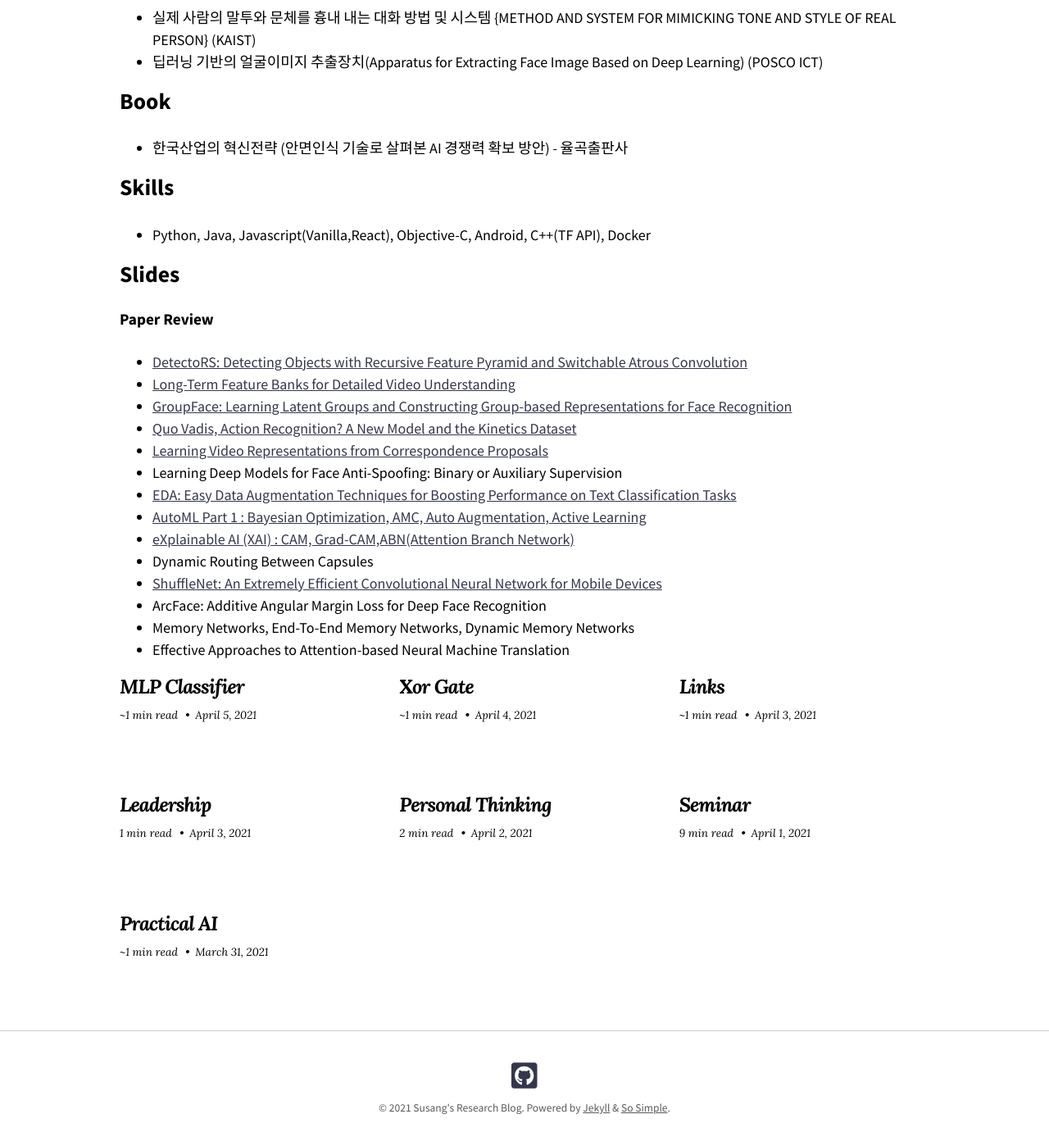
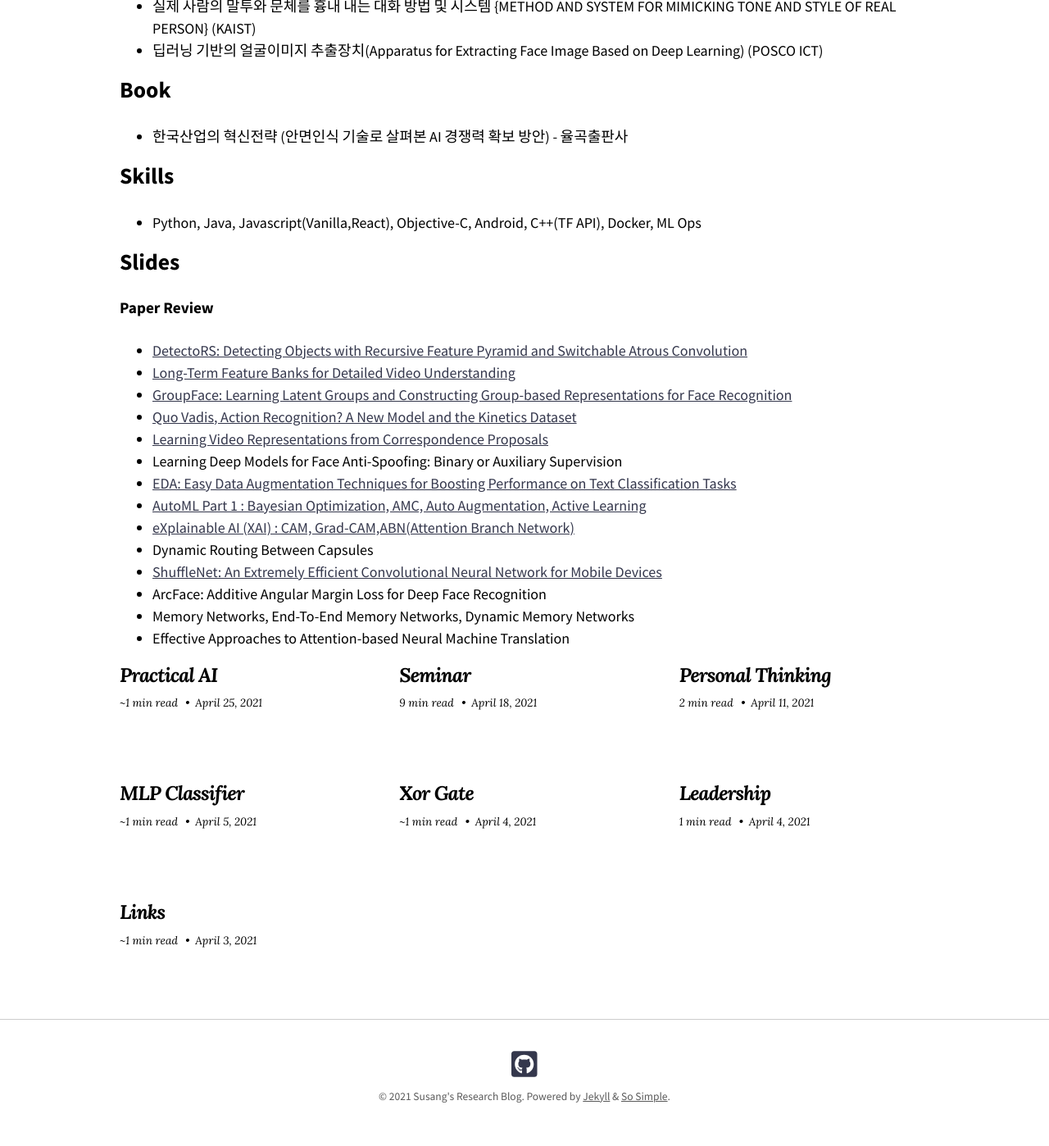
Before and after one commit to healess/healess.github.io, a Jekyll site: the page built from index.md, in a window 1280 px wide and 1400 px high, scrolled down 1911 px. Shown: the whole window at 82% size. Built offline with Jekyll 4.4.1, drawn with Linux system fonts in a browser that asks for light colours; nearby versions of some CDN libraries; part of the change alters nothing that is shown; some of the changed text lies outside the part shown.

```diff
--- a/index.md
+++ b/index.md
@@ -1,5 +1,5 @@
 ---
-title: My Profile
+title: AI Research Engineer
 layout: home
 limit: 5
 paginate: true
@@ -7,8 +7,6 @@ show_excerpts: false
 entries_layout: grid
 ---
 <!-- # My Profile -->
-
-## AI Research Engineer
 
 ## Work Experience
 * LG CNS - Infra Management (2005.01~02)
@@ -45,10 +43,11 @@ entries_layout: grid
 
 | Title | URL |
 | :------------ | ------------: |
-| [IXOTIVE 웨비나] 딥러닝을 활용한 AI 영상분석의 진화 | [링크](https://youtu.be/oe937gzXn44) |
+| [웨비나] 딥러닝을 활용한 AI 영상분석의 진화 | [링크](https://youtu.be/oe937gzXn44) |
 | 딥러닝 기반 안면인식 개발과 적용방안 (한국미래기술교육연구원) (2020.06.12) | [링크](http://www.newsway.co.kr/news/view?tp=1&ud=2020051909563803563) |
 | AI 도입, 목표 설정이 먼저다 (한국경제) | [링크](https://www.hankyung.com/opinion/article/2019112491371) |
 | 안면인식 기술 도입, 인권 존중 상태에서 추진돼야 (경북일보) | [링크](https://www.kyongbuk.co.kr/news/articleView.html?idxno=2021629) |
+|성남시 청년 AI 프리인턴십 강의 |[링크](http://www.m-i.kr/news/articleView.html?idxno=824891)
 
 
 ## Software Development
@@ -64,7 +63,7 @@ entries_layout: grid
 * 한국산업의 혁신전략 (안면인식 기술로 살펴본 AI 경쟁력 확보 방안) - 율곡출판사
 
 ## Skills
-* Python, Java, Javascript(Vanilla,React), Objective-C, Android, C++(TF API), Docker
+* Python, Java, Javascript(Vanilla,React), Objective-C, Android, C++(TF API), Docker, ML Ops
 
 ## Slides
 #### Paper Review
```
Also changed, not shown: _posts/2021-04-04-Leardership.md (renamed from _posts/2021-04-03-Leardership.md), _posts/2021-04-11-Personal-Thinking.md (renamed from _posts/2021-04-02-Personal-Thinking.md), _posts/2021-04-18-Seminar.md (renamed from _posts/2021-04-01-Seminar.md), _posts/2021-04-25-Practical-AI.md (renamed from _posts/2021-03-31-Practical-AI.md).
